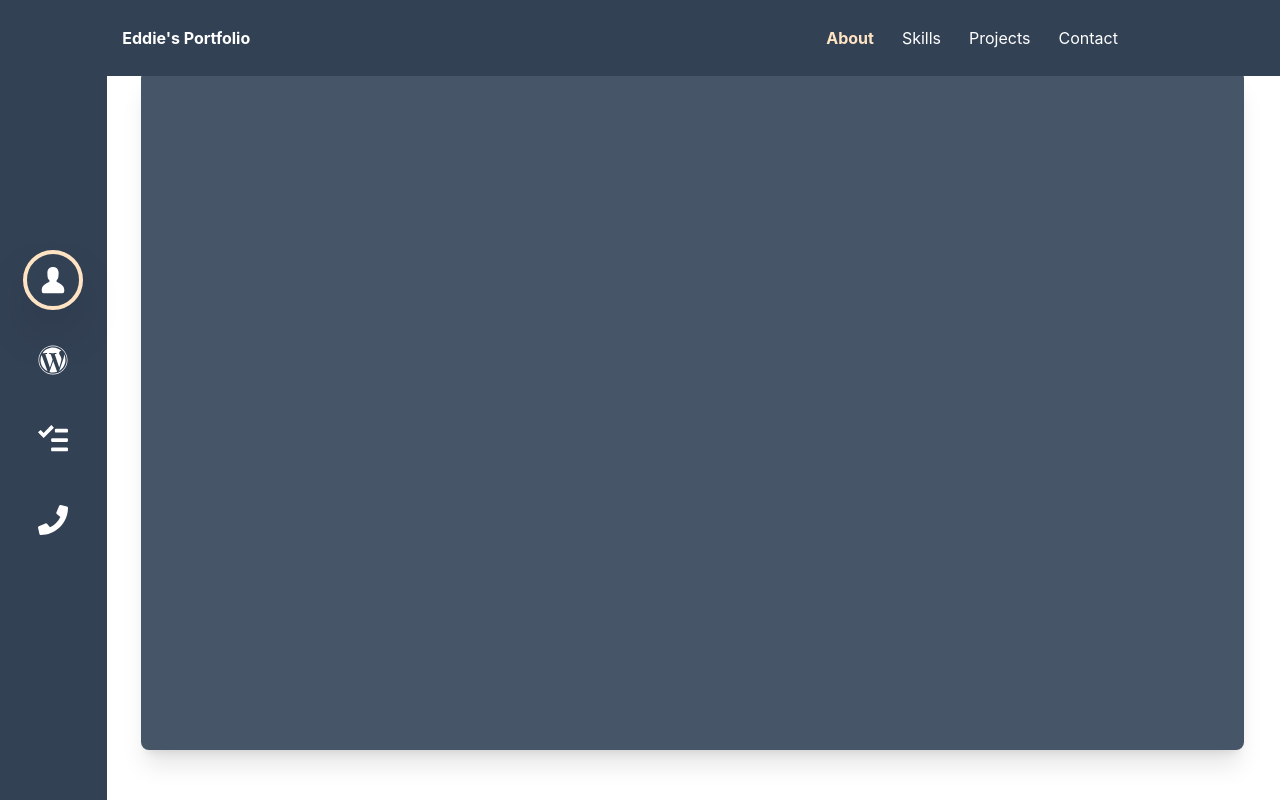
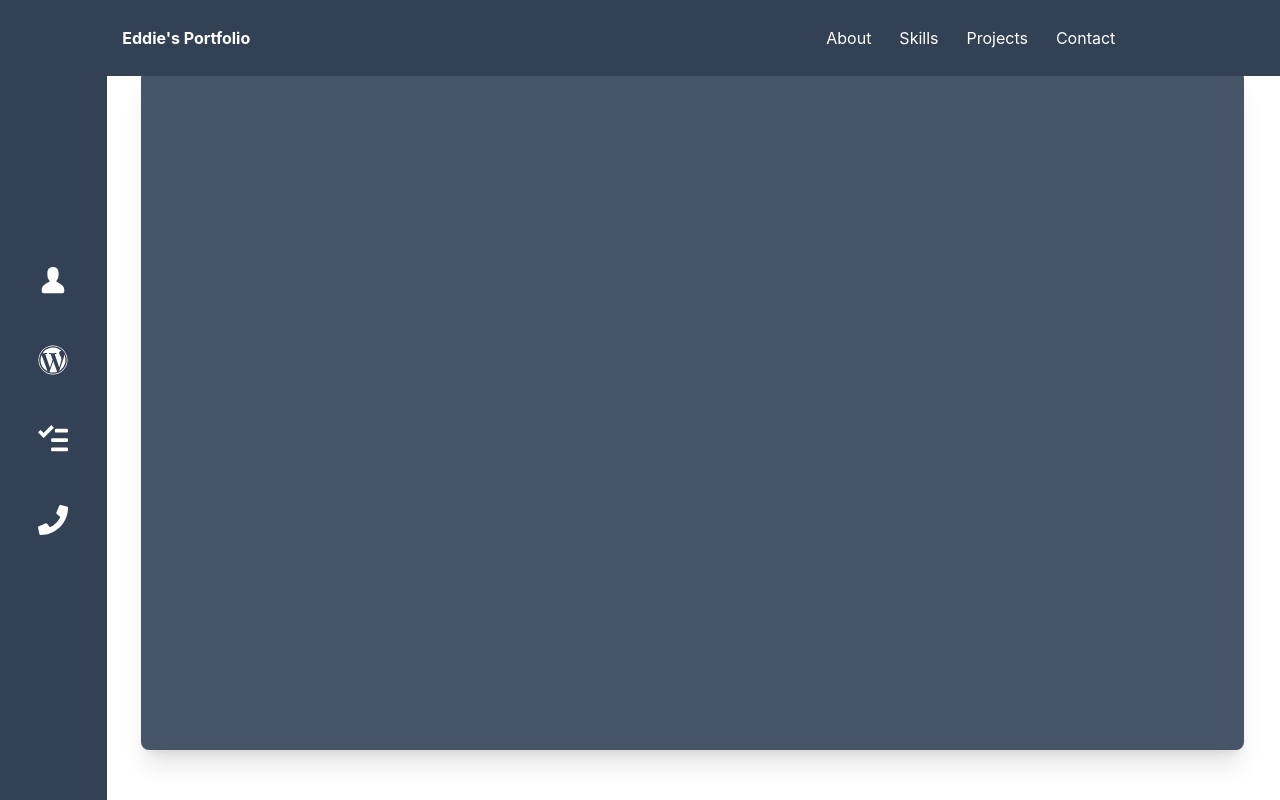
Before and after one commit to Edward-kwabena-Twumasi/portfolio-teckedd, a React (Create React App) app: page /about in a window 1280 px wide. Built offline with nearby package versions, Linux system fonts and the light colour scheme.

Commit message:
remember previors location on-refresh for nav selection

```diff
--- a/src/App.js
+++ b/src/App.js
@@ -28,9 +28,12 @@ import {FaPhone} from "react-icons/fa"
 function App() {
   const aboutRef = useRef(null);
   const skillsRef = useRef(null);
+  // window.alert(window.location.pathname)
+  const pathNames=["/","/skills","/projects","/contact"]
 
-
-  const [index,setIndex]=useState(0)
+  console.log(pathNames.indexOf(window.location.pathname))
+  let currentIndex=pathNames.indexOf(window.location.pathname);
+  const [index,setIndex]=useState(currentIndex)
   let styles=["border-4 shadow-2xl","","",""]
   const handleClick=(newIndex)=>{
     setIndex(newIndex)
--- a/src/developer/about.jsx
+++ b/src/developer/about.jsx
@@ -2,15 +2,14 @@ import edward from "../assets/edward.png";
 import 'animate.css';
 import {  forwardRef } from 'react';
 import '../App.css'
-import { Link } from "react-router-dom";
+import { Link,useLocation } from "react-router-dom";
 
 
 
 const About=forwardRef((props,ref)=>{
 
-
-
-
+   const location=useLocation()
+   console.log(location.pathname)
 
     return(
 
```
